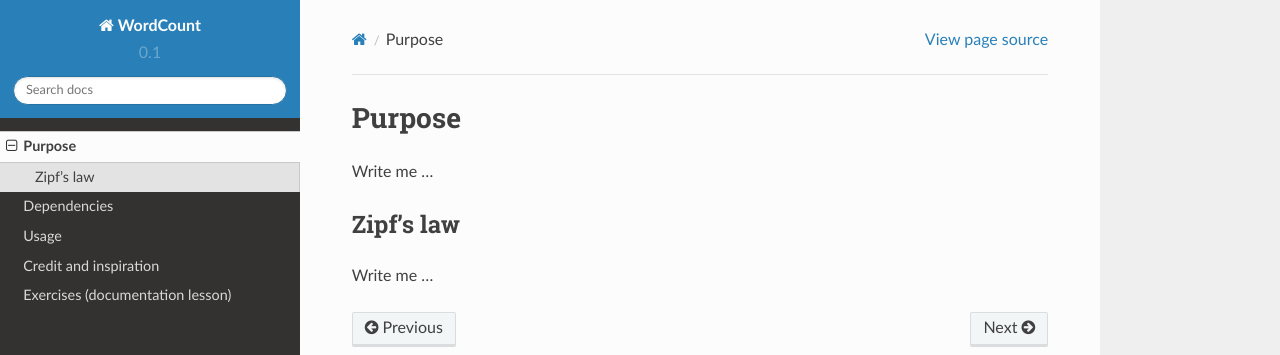
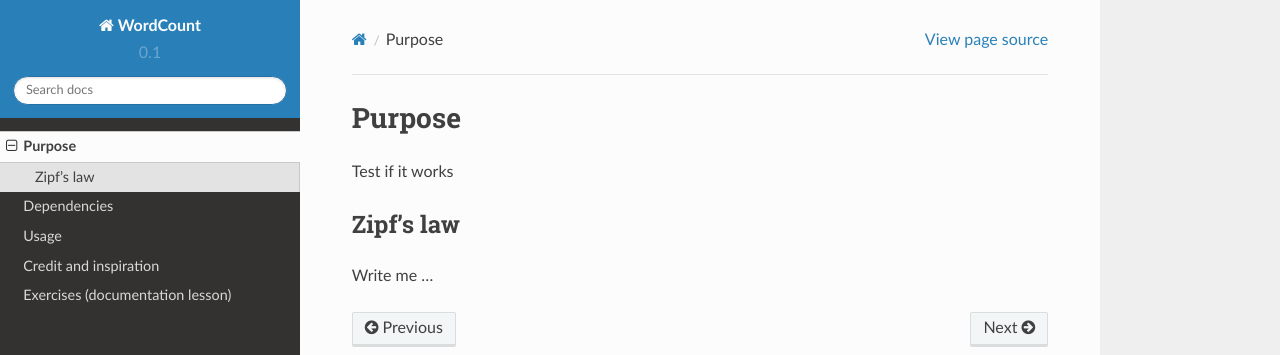
Before and after one commit to cikol/hpc-guide, a Sphinx documentation site: the page built from doc/purpose.rst, in a window 1280 px wide. Shown: the top 355 px of the page. Built offline with Sphinx 7.4.7 and the Read the Docs theme 2.0.0, drawn with Linux system fonts in a browser that asks for light colours.

Commit message:
Update purpose.rst

```diff
--- a/doc/purpose.rst
+++ b/doc/purpose.rst
@@ -3,7 +3,7 @@
 Purpose
 =======
 
-Write me ...
+Test if it works
 
 
 Zipf's law
```
